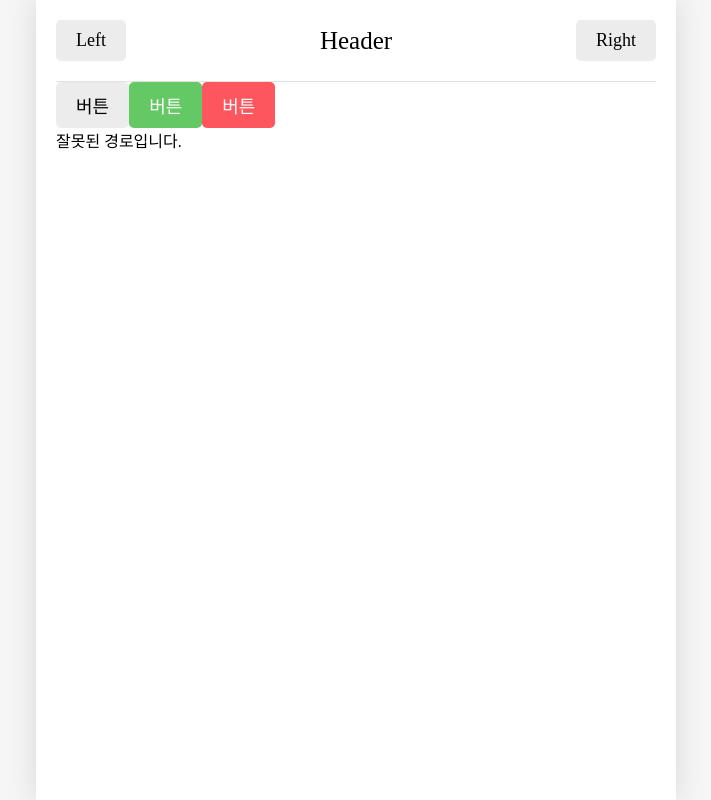
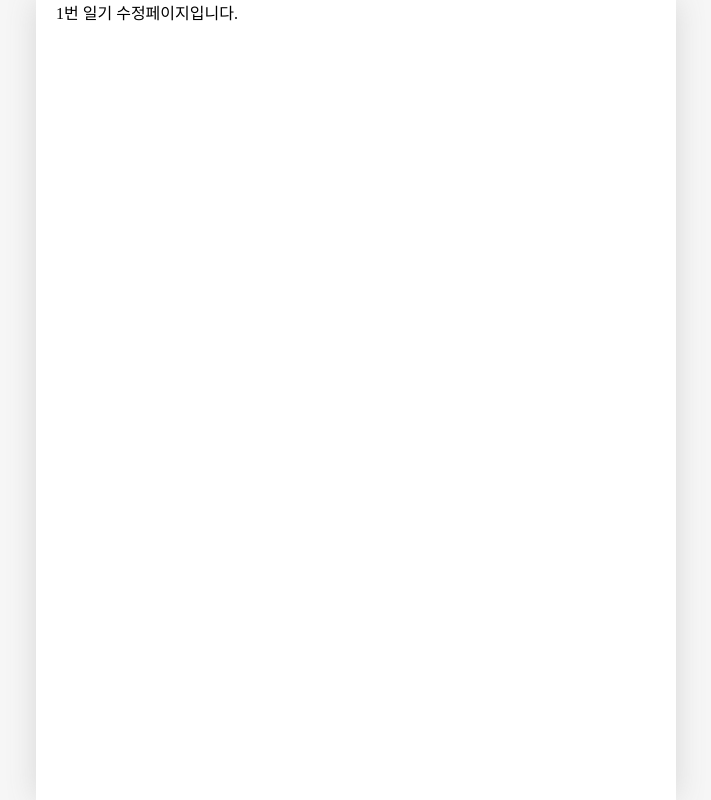
Before and after one commit to guiyoung2/emotionDiary, a React (Vite) app: page /edit/1 in a window 1280 px wide. Shown: the whole page, without its empty margins (284-995 px from the left). Built offline with nearby package versions, Linux system fonts and the light colour scheme; a web font is replaced by a local one.

Commit message:
useReducer, Context 설정

```diff
--- a/src/App.jsx
+++ b/src/App.jsx
@@ -1,60 +1,104 @@
 import "./App.css";
-import { Routes, Route, Link, useNavigate } from "react-router-dom";
+import { useReducer, useRef, createContext } from "react";
+import { Routes, Route } from "react-router-dom";
 import Home from "./pages/Home";
 import New from "./pages/New";
 import Diary from "./pages/Diary";
+import Edit from "./pages/Edit";
 import Notfound from "./pages/Notfound";
-import Button from "./components/Button";
-import Header from "./components/Header";
 
-import { getEmotionImage } from "./util/get-emotion-image";
+const mockData = [
+  {
+    id: 1,
+    createdDate: new Date().getTime(),
+    emotionId: 1,
+    content: "1번 일기 내용",
+  },
+  {
+    id: 2,
+    createdDate: new Date().getTime(),
+    emotionId: 2,
+    content: "2번 일기 내용",
+  },
+];
 
-// 1. "/" : 모든 일기를 조회하는 Home 페이지
-// 2. "/new" : 새로운 일기를 작성하는 New 페이지
-// 3. "/diary" : 일기를 상세히 조회하는 Diary 페이지
+function reducer(state, action) {
+  switch (action.type) {
+    case "CREATE": {
+      return [action.data, ...state];
+    }
+    case "UPDATE": {
+      return state.map((item) =>
+        String(item.id) === String(action.data.id) ? action.data : item
+      );
+    }
+    case "DELETE": {
+      return state.filter((item) => String(item.id) !== String(action.data.id));
+    }
+    default: {
+      return state;
+    }
+  }
+}
+
+const DiaryStateContext = createContext();
+const DiaryDispatchContext = createContext();
+
 function App() {
-  const nav = useNavigate();
+  const [data, dispatch] = useReducer(reducer, mockData);
+  const idRef = useRef(3);
 
-  const onClickButton = () => {
-    nav("/new");
+  // 새로운 일기 추가
+  const onCreate = (createdDate, emotionId, content) => {
+    dispatch({
+      type: "CREATE",
+      data: {
+        id: idRef.current++,
+        createdDate,
+        emotionId,
+        content,
+      },
+    });
+  };
+  // 새로운 일기 수정
+  const onUpdate = (id, createdDate, emotionId, content) => {
+    dispatch({
+      type: "UPDATE",
+      data: {
+        id,
+        createdDate,
+        emotionId,
+        content,
+      },
+    });
+  };
+  // 새로운 일기 삭제
+  const onDelete = (id) => {
+    dispatch({
+      type: "DELETE",
+      id,
+    });
   };
 
   return (
     <>
-      <Header
-        title={"Header"}
-        leftChild={<Button text={"Left"} />}
-        rightChild={<Button text={"Right"} />}
-      />
-
-      <Button
-        text={"버튼"}
-        type={"default"}
-        onClick={() => {
-          console.log("버튼이 클릭되었습니다.");
+      <DiaryStateContext.Provider value={data}>
+        <DiaryDispatchContext.Provider
+          value={{
+            onCreate,
+            onUpdate,
+            onDelete,
           }}
-      />
-      <Button
-        text={"버튼"}
-        type={"positive"}
-        onClick={() => {
-          console.log("버튼이 클릭되었습니다.");
-        }}
-      />
-      <Button
-        text={"버튼"}
-        type={"negative"}
-        onClick={() => {
-          console.log("버튼이 클릭되었습니다.");
-        }}
-      />
-
+        >
           <Routes>
             <Route path="/" element={<Home />} />
             <Route path="/new" element={<New />} />
             <Route path="/diary/:id" element={<Diary />} />
+            <Route path="/edit/:id" element={<Edit />} />
             <Route path="*" element={<Notfound />} />
           </Routes>
+        </DiaryDispatchContext.Provider>
+      </DiaryStateContext.Provider>
     </>
   );
 }
--- a/src/components/Header.css
+++ b/src/components/Header.css
@@ -1,7 +1,6 @@
 .header {
   display: flex;
   align-items: center;
-  /* justify-content: space-between; */
   padding: 20px 0px;
   border-bottom: 1px solid rgb(226, 226, 226);
 }
--- /dev/null
+++ b/src/pages/Edit.jsx
@@ -0,0 +1,9 @@
+import { useParams } from "react-router-dom";
+
+const Edit = () => {
+  const params = useParams();
+
+  return <div>{params.id}번 일기 수정페이지입니다.</div>;
+};
+
+export default Edit;
```
Also changed, not shown: memo.txt. Lines whose indentation alone changed are shown as unchanged.
